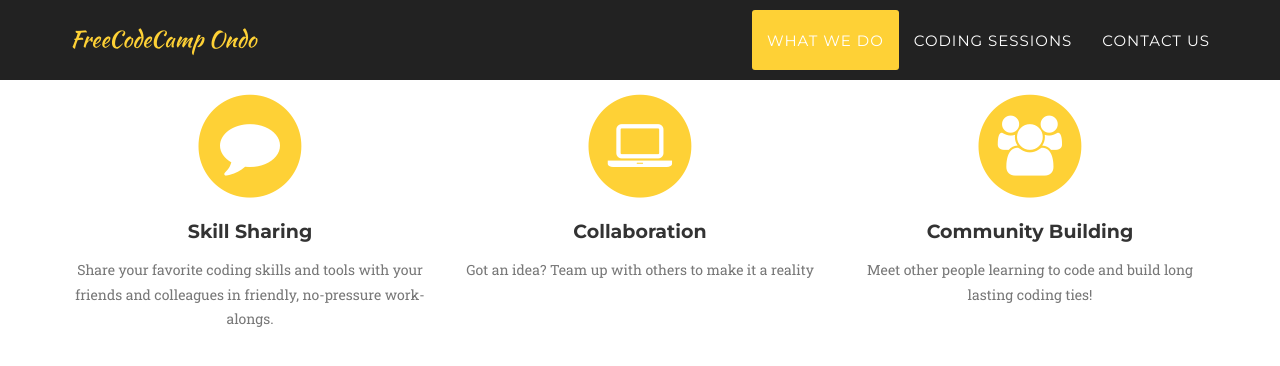
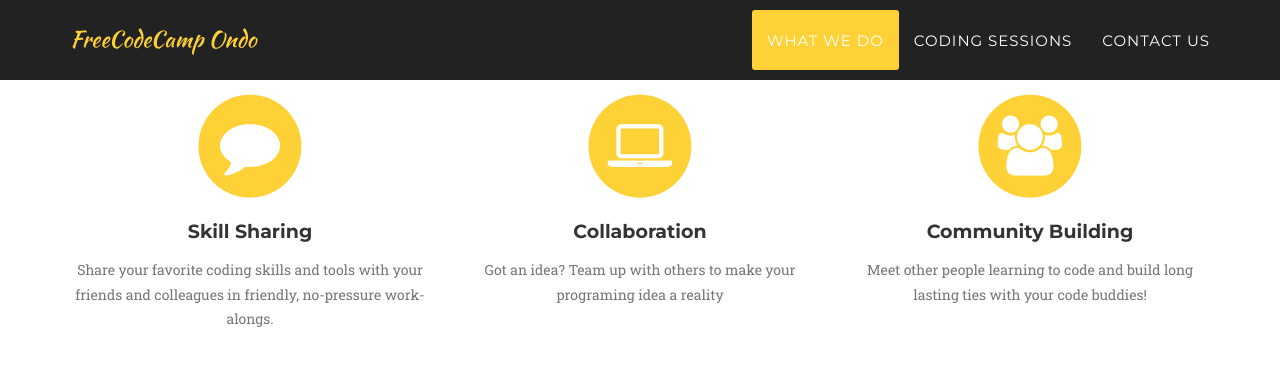
Before and after one commit to FreeCodeCampOndo/freecodecampondo.github.io, a Jekyll site: the page built from index.html, in a window 1280 px wide and 1400 px high, scrolled down 978 px, cut to the strip 0-622 px from the top of the window. Shown: the top 366 px of the strip. Built offline with Jekyll 4.4.1, drawn with Linux system fonts in a browser that asks for light colours; some web fonts are replaced; some of the changed text lies outside the part shown.

Commit message:
Minor fix

```diff
--- a/_config.yml
+++ b/_config.yml
@@ -30,7 +30,7 @@
 # 2. change 'USER' in the example urls below to the username of the google account you made for your calendar
 # 3. set calendar_on: True.
 
-calendar_on: TRUE
+calendar_on: FALSE
 calendar_embed_url: "https://www.google.com/calendar/embed?src=freecodecampondo@gmail.com"
 calendar_ical_url: "https://www.google.com/calendar/ical/freecodecampondo@gmail.com/public/basic.ics"
 
--- a/_includes/services.html
+++ b/_includes/services.html
@@ -22,7 +22,7 @@
                         <i class="fa fa-laptop fa-stack-1x fa-inverse"></i>
                     </span>
                     <h4 class="service-heading">Collaboration</h4>
-                    <p class="text-muted">Got an idea? Team up with others to make it a reality</p>
+                    <p class="text-muted">Got an idea? Team up with others to make your programing idea a reality</p>
                 </div>
                 <div class="col-md-4">
                     <span class="fa-stack fa-4x">
@@ -30,7 +30,7 @@
                         <i class="fa fa-group fa-stack-1x fa-inverse"></i>
                     </span>
                     <h4 class="service-heading">Community Building</h4>
-                    <p class="text-muted">Meet other people learning to code and build long lasting coding ties!</p>
+                    <p class="text-muted">Meet other people learning to code and build long lasting ties with your code buddies!</p>
                 </div>
             </div>
         </div>
--- a/_posts/2015-04-12-word.markdown
+++ b/_posts/2015-04-12-word.markdown
@@ -1,6 +1,6 @@
 ---
-title: Coffee and Code Session (Proposed)
-text: Proposition of a meetup for FCC Ondo City for August 2016 (Open to Suggestions)
+title: (Proposition) A Coffee and Code Session - Free Code Camp Ondo City first meetup, August 2016 (Open to Suggestions)
+text: Introducing ourselves, Intro to GitHub, Learning to work collaboratively on github using this website, FreeCodeCamp Algorithm challenges
 location: Ondo City
 link: https://github.com/FreeCodeCampOndo/freecodecampondo.github.io/issues/1
 date: 2016-08-1
```
